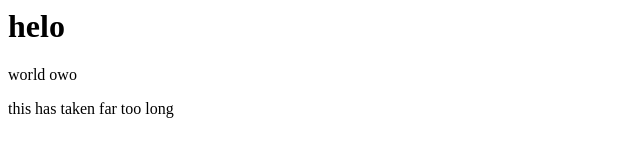
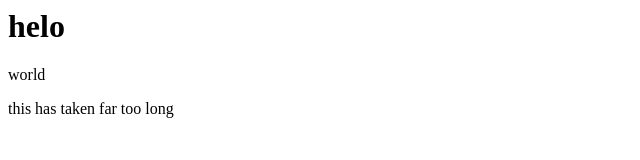
Before and after one commit to AikeJBZ/AikeJBZ.github.io, a plain HTML site: page index.html in a window 1280 px wide. Shown: the full height of the page, 0-640 px from the left. Drawn offline with Linux system fonts and the light colour scheme.

Commit message:
html page?

```diff
--- a/index.html
+++ b/index.html
@@ -6,7 +6,7 @@
 </head>
 <body>
     <h1>helo</h1>
-    <p>world owo</p>
+    <p>world</p>
     <p>this has taken far too long</p>
 </body>
 </html>
```
